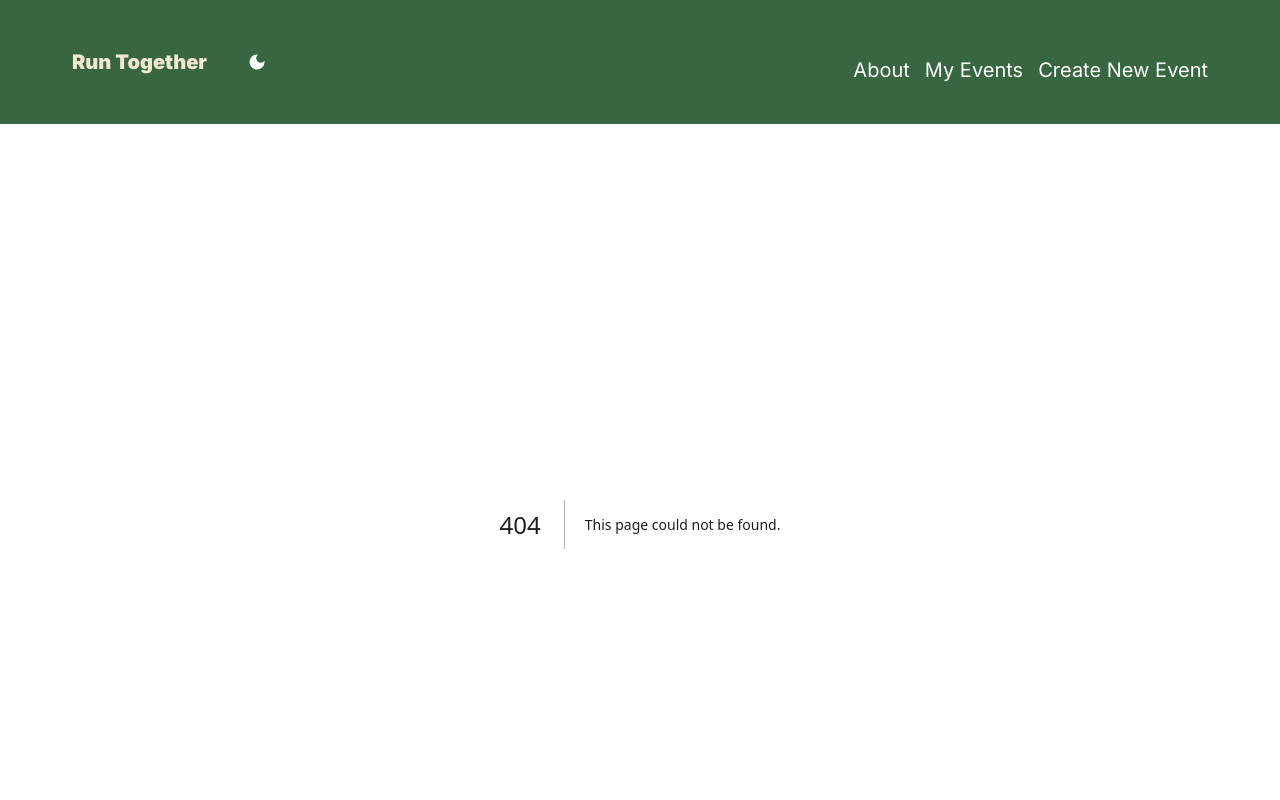
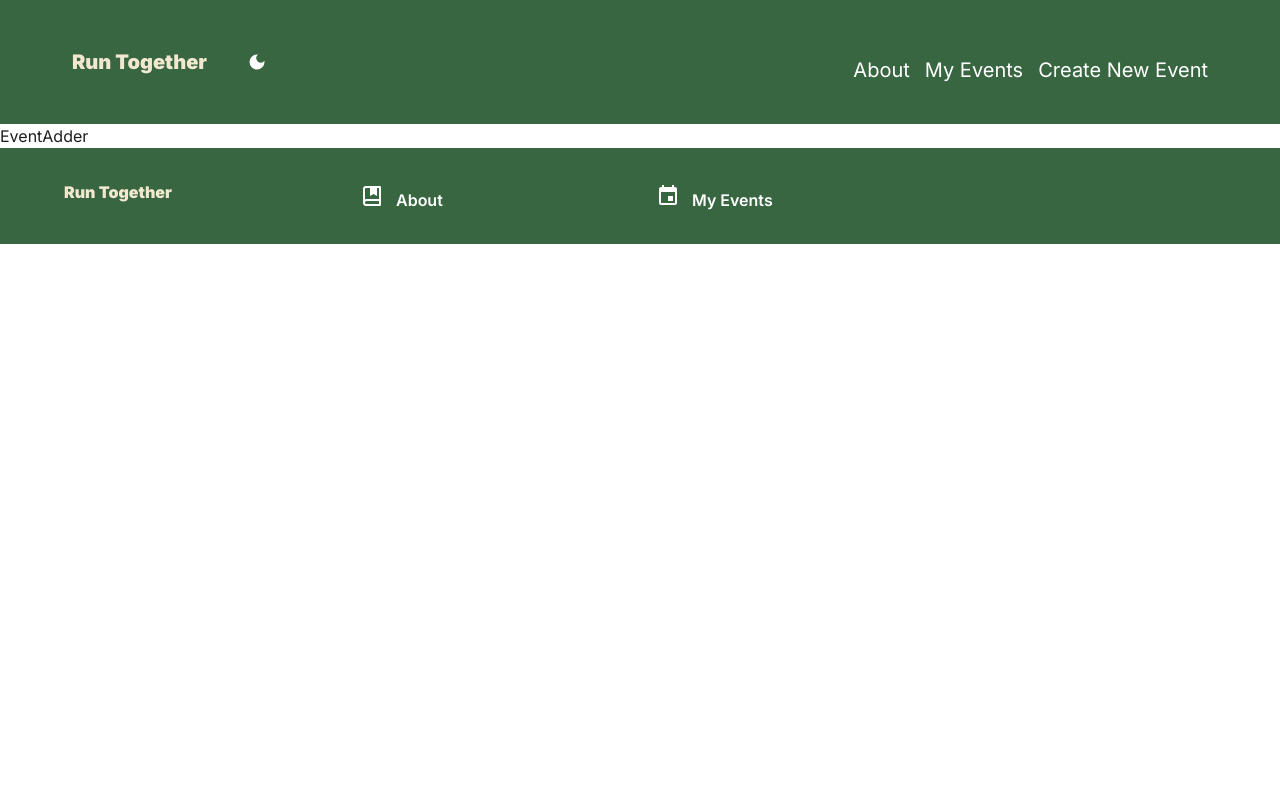
Before and after one commit to zamarz/events-platform, a Next.js app: page /addevent in a window 1280 px wide. Before the commit this address had no page. Shown: the top 800 px of the page. Built offline with nearby package versions, Linux system fonts and the light colour scheme.

Commit message:
Add skeleton of pages

```diff
--- /dev/null
+++ b/src/app/about/page.tsx
@@ -0,0 +1,7 @@
+import React from "react";
+
+const about = () => {
+  return <div>About goes here</div>;
+};
+
+export default about;
--- /dev/null
+++ b/src/app/addevent/page.tsx
@@ -0,0 +1,7 @@
+import EventAdder from "@/components/EventAdder";
+
+const addEvent = () => {
+  return <EventAdder />;
+};
+
+export default addEvent;
--- /dev/null
+++ b/src/components/EventAdder.tsx
@@ -0,0 +1,5 @@
+const EventAdder = () => {
+  return <div>EventAdder</div>;
+};
+
+export default EventAdder;
```
